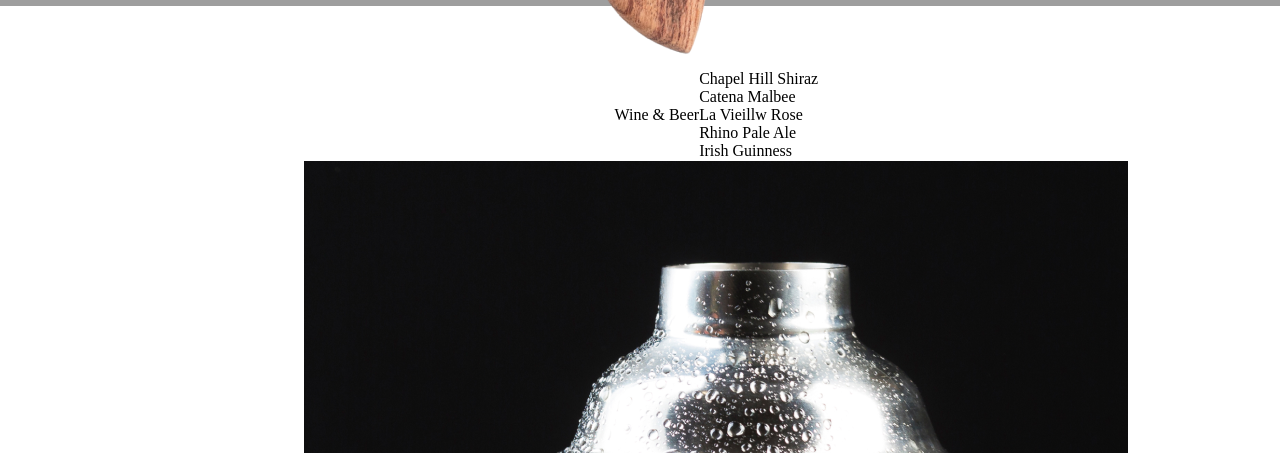
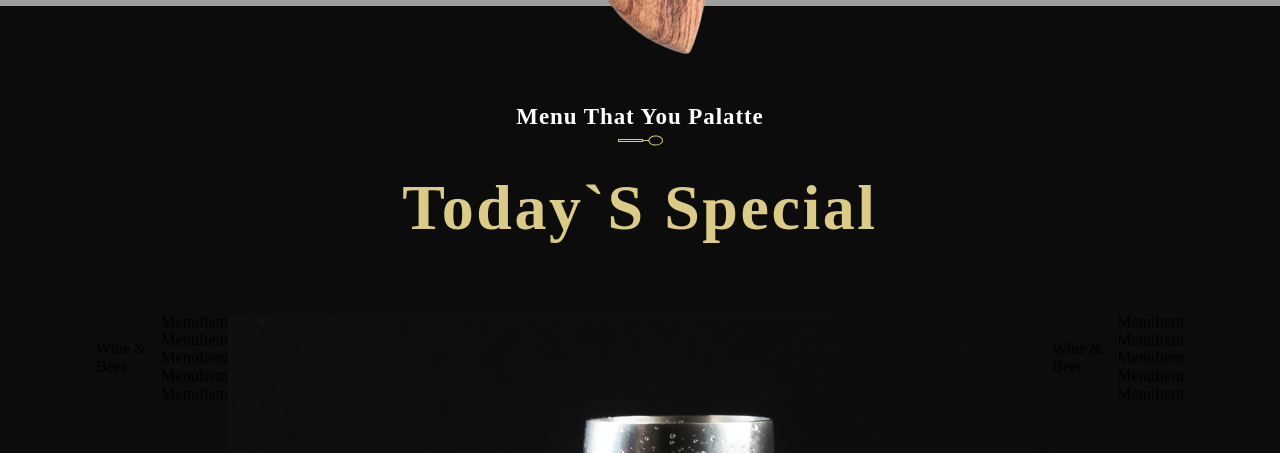
Before and after one commit to mariaemf/reactjs-reastaurant, a React (Create React App) app: page / in a window 1280 px wide. Shown: the part 2171-2624 px from the top of the page. Built offline with nearby package versions, Linux system fonts and the light colour scheme; grey boxes are pictures that could not be loaded; a web font is replaced by a local one.

Commit message:
integration of content within specialMenu, aiming at a better version of the previous session and incrementing styling with css to it

```diff
--- a/src/container/Menu/SpecialMenu.css
+++ b/src/container/Menu/SpecialMenu.css
@@ -0,0 +1,24 @@
+.app__specialMenu {
+  flex-direction: column;
+  /*usada para definir a direcao do fluxo do conteudo em um container flexivel uando essa propriedade é aplicada a um elemento pai (ou contêiner), ele define que os filhos do contêiner devem ser dispostos verticalmente, ou seja, em uma coluna, de cima para baixo.*/
+  background: var(--color-black);
+}
+
+.app__specialMenu-title {
+  margin-top: 2rem;
+  margin-bottom: 2rem;
+  text-align: center;
+}
+
+.app__specialMenu-menu {
+  width: 100%;
+  /*para ocupar todo conteúdo do container*/
+  margin: 2rem 0;
+  /*definindo a margem superior e inferior do elemento => 2rem = margem superior = 0 => margem inferior*/
+  display: flex;
+  justify-content: center;
+  align-items: flex-start;
+  flex-direction: row;
+  /*, os itens flexíveis são organizados horizontalmente em uma linha, da esquerda para a direita*/
+
+}
--- a/src/container/Menu/SpecialMenu.jsx
+++ b/src/container/Menu/SpecialMenu.jsx
@@ -6,7 +6,7 @@
 import "./SpecialMenu.css";
 
 const SpecialMenu = () => (
-  <div className=",app__specialMenu flex__center section__padding" id="menu">
+  <div className="app__specialMenu flex__center section__padding" id="menu">
     <div className="app__specialMenu-title">
       <SubHeading title="Menu That You Palatte" />
       <h1 className="headtext__cormorant">Today`s Special</h1>
@@ -17,7 +17,12 @@
         <p className="app__specialMeni_menu_heading">Wine & Beer</p>
         <div className="app__specialMenu_menu_items">
           {data.wines.map((wine, index) => (
-            <p>{wine.title}</p>
+            <MenuItem
+              key={wine.title + index}
+              title={wine.price}
+              price={wine.price}
+              tags={wine.tags}
+            />
           ))}
         </div>
       </div>
@@ -28,8 +33,13 @@
       <div className="app__specialMenu-menu_cocktails  flex__center">
         <p className="app__specialMeni_menu_heading">Wine & Beer</p>
         <div className="app__specialMenu_menu_items">
-          {data.cocktails.map((cocktails, index) => (
-            <p>{cocktails.title}</p>
+          {data.cocktails.map((cocktail, index) => (
+            <MenuItem
+              key={cocktail.title + index}
+              title={cocktail.price}
+              price={cocktail.price}
+              tags={cocktail.tags}
+            />
           ))}
         </div>
       </div>
```
